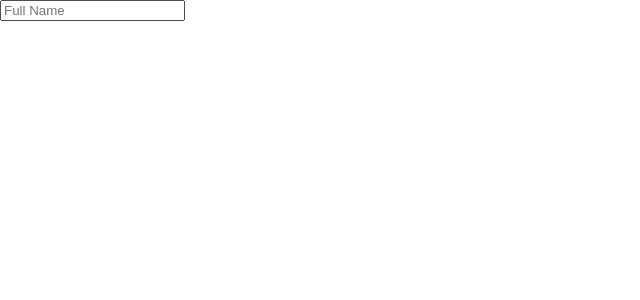
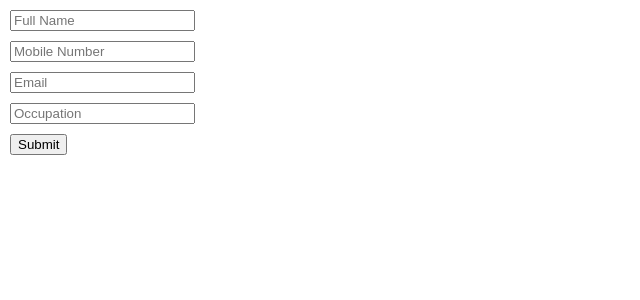
Before and after one commit to rahuls360/typescript-useful, a React (Create React App) app: page / in a window 1280 px wide. Shown: the top 300 px of the page, without its empty margins (0-640 px from the left). Built offline with nearby package versions, Linux system fonts and the light colour scheme.

Commit message:
add multiple Form fields use object to manage state and errors add error handling generate api call request

```diff
--- a/src/components/Form.tsx
+++ b/src/components/Form.tsx
@@ -1,12 +1,80 @@
 import React, { useState } from 'react';
 import Input from './Input';
 
+interface FormDetails {
+	name: string;
+	mobile: string;
+	email: string;
+	occupation?: string;
+}
+
 const Form = () => {
-	const [fullName, setFullName] = useState('');
-	const [error, setError] = useState('');
+	const [details, setDetails] = useState({ name: '', mobile: '', email: '', occupation: '' });
+	const [error, setError] = useState({ name: '', mobile: '', email: '', occupation: '' });
+
+	const handleChange = (name: string, value: string) => {
+		setDetails({
+			...details,
+			[name]: value
+		})
+	}
+
+	const handleError = (name: string, value: string) => {
+		setError({
+			...error,
+			[name]: value
+		})
+	}
+
+	const handleSubmit = (e: React.FormEvent<HTMLFormElement>) => {
+		e.preventDefault();
+
+		const request = generateAPIRequest({...details});
+		const isValid = validateData(request);
+
+		if(isValid){
+			console.log(request, "details");
+		}
+	};
+
+	const validateData = (details: FormDetails) => {
+		const newErrors = {...error};
+		let hasErrors = false;
+
+		if(details.name.trim() === ""){
+			hasErrors = true;
+			newErrors.name = "Enter a valid name";
+		}
+		if(details.mobile.trim() === ""){
+			hasErrors = true;
+			newErrors.mobile = "Enter a valid mobile number";
+		}
+		if(details.email.trim() === ""){
+			hasErrors = true;
+			newErrors.email = "Enter a valid email";
+		}
+		if(details.occupation && details.occupation.trim() === ""){
+			hasErrors = true;
+			newErrors.occupation = "Enter a valid occupation";
+		}
+		setError(newErrors);
+		return !hasErrors;
+	}
+
+	const generateAPIRequest = (details: FormDetails) => {
+		if(details.occupation === ""){
+			delete details.occupation;
+		}
+		return details;
+	}
+
 	return (
-		<form>
-			<Input name="full-name" value={fullName} handleChange={setFullName} error={error} placeholder="Full Name" setError={setError}/>
+		<form onSubmit={handleSubmit}>
+			<Input name="name" value={details.name} handleChange={handleChange} error={error.name} placeholder="Full Name" setError={handleError}/>
+			<Input name="mobile" value={details.mobile} handleChange={handleChange} error={error.mobile} placeholder="Mobile Number" setError={handleError}/>
+			<Input name="email" value={details.email} handleChange={handleChange} error={error.email} placeholder="Email" setError={handleError}/>
+			<Input name="occupation" value={details.occupation} handleChange={handleChange} error={error.occupation} placeholder="Occupation" setError={handleError}/>
+			<button>Submit</button>
 		</form>
 	);
 }
--- a/src/components/Input.tsx
+++ b/src/components/Input.tsx
@@ -1,24 +1,37 @@
-import React from 'react';
+import React from "react";
 
 interface InputProps {
-    name: string,
-    value: string,
-    handleChange: (value: string) => void,
-    error: string | null,
-    placeholder: string
-    setError: (value: string) => void;
+  name: string;
+  value: string;
+  handleChange: (name: string, value: string) => void;
+  error: string | null;
+  placeholder: string;
+  setError: (name: string, value: string) => void;
 }
 
-const Input = ({ value, handleChange, error, name, placeholder, setError }: InputProps) => {
-    return (
+const Input = ({
+  value,
+  handleChange,
+  error,
+  name,
+  placeholder,
+  setError
+}: InputProps) => {
+  return (
     <>
-        <input type="text" value={value} onChange={e=> {
-            setError('');
-            handleChange(e.target.value)
-        }} placeholder={placeholder}/>
-        <p className="error m-0">{error ? error : null}</p>
+      <input
+        type="text"
+        value={value}
+        onChange={e => {
+          setError(name, "");
+          handleChange(name, e.target.value);
+        }}
+        autoComplete="none"
+        placeholder={placeholder}
+      />
+      <p className="error">{error ? error : null}</p>
     </>
-    )
-}
+  );
+};
 
 export default Input;
--- a/src/index.css
+++ b/src/index.css
@@ -4,7 +4,9 @@ body {
 
 .error {
   color: red;
+  margin: 0 0 10px;
 }
-.m-0 {
-  margin: 0;
+
+form {
+  margin: 10px;
 }
```
